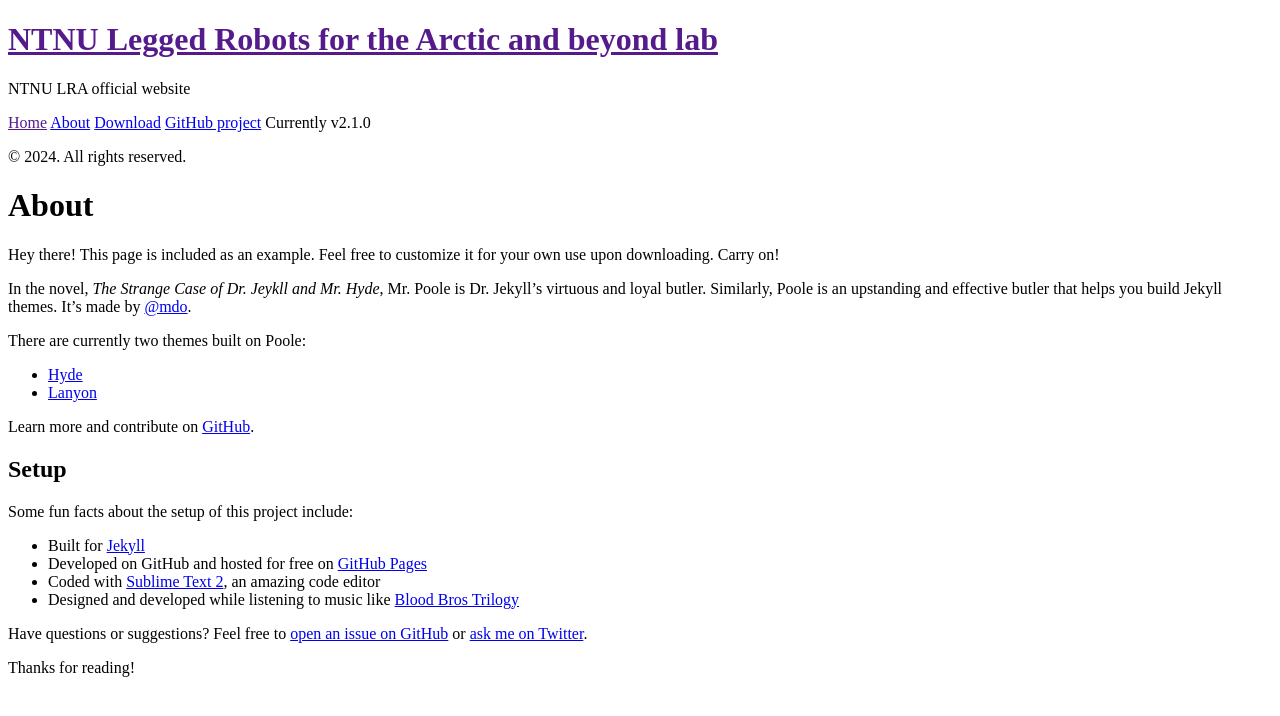
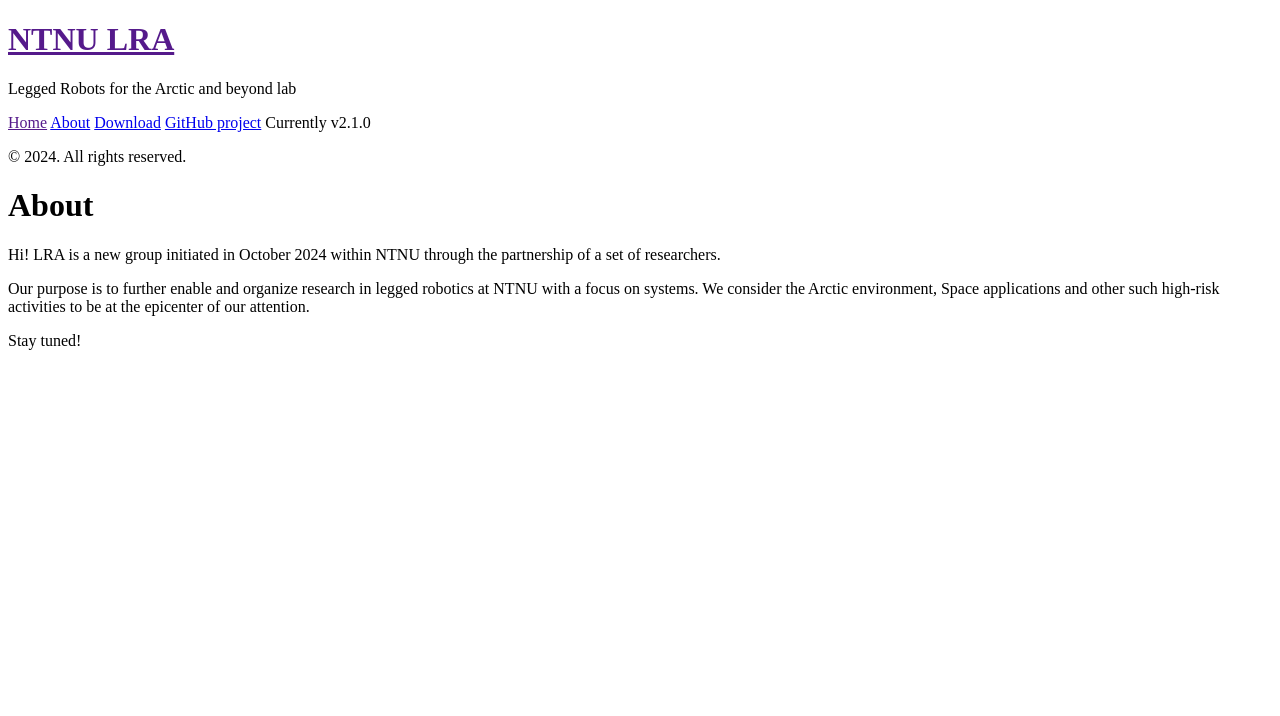
Before and after one commit to ntnu-lra/ntnu-lra.github.io, a Jekyll site: the page built from about.md, in a window 1280 px wide. Shown: the top 716 px of the page. Built offline with Jekyll 4.4.1, drawn with Linux system fonts in a browser that asks for light colours; Markdown is read by kramdown in place of the engine named in the settings.

Commit message:
structuring

```diff
--- a/_config.yml
+++ b/_config.yml
@@ -6,9 +6,9 @@ highlighter:      pygments
 permalink:        pretty
 
 # Setup
-title:            NTNU Legged Robots for the Arctic and beyond lab
+title:            NTNU LRA
 tagline:          'A Jekyll theme'
-description:      "NTNU LRA official website"
+description:      "Legged Robots for the Arctic and beyond lab"
 url:              https://ntnu-lra.github.io
 baseurl:          /
 
--- a/about.md
+++ b/about.md
@@ -4,27 +4,9 @@ title: About
 ---
 
 <p class="message">
-  Hey there! This page is included as an example. Feel free to customize it for your own use upon downloading. Carry on!
+  Hi! LRA is a new group initiated in October 2024 within NTNU through the partnership of a set of researchers.
 </p>
 
-In the novel, *The Strange Case of Dr. Jeykll and Mr. Hyde*, Mr. Poole is Dr. Jekyll's virtuous and loyal butler. Similarly, Poole is an upstanding and effective butler that helps you build Jekyll themes. It's made by [@mdo](https://twitter.com/mdo).
+Our purpose is to further enable and organize research in legged robotics at NTNU with a focus on systems. We consider the Arctic environment, Space applications and other such high-risk activities to be at the epicenter of our attention.
 
-There are currently two themes built on Poole:
-
-* [Hyde](http://hyde.getpoole.com)
-* [Lanyon](http://lanyon.getpoole.com)
-
-Learn more and contribute on [GitHub](https://github.com/poole).
-
-## Setup
-
-Some fun facts about the setup of this project include:
-
-* Built for [Jekyll](http://jekyllrb.com)
-* Developed on GitHub and hosted for free on [GitHub Pages](https://pages.github.com)
-* Coded with [Sublime Text 2](http://sublimetext.com), an amazing code editor
-* Designed and developed while listening to music like [Blood Bros Trilogy](https://soundcloud.com/maddecent/sets/blood-bros-series)
-
-Have questions or suggestions? Feel free to [open an issue on GitHub](https://github.com/poole/issues/new) or [ask me on Twitter](https://twitter.com/mdo).
-
-Thanks for reading!
+Stay tuned!
```
Also changed, not shown: index.md (+2 -2 lines), robots/robots.md (added, +8 -0 lines), team/team.md (added, +8 -0 lines), results/results.md (added).
